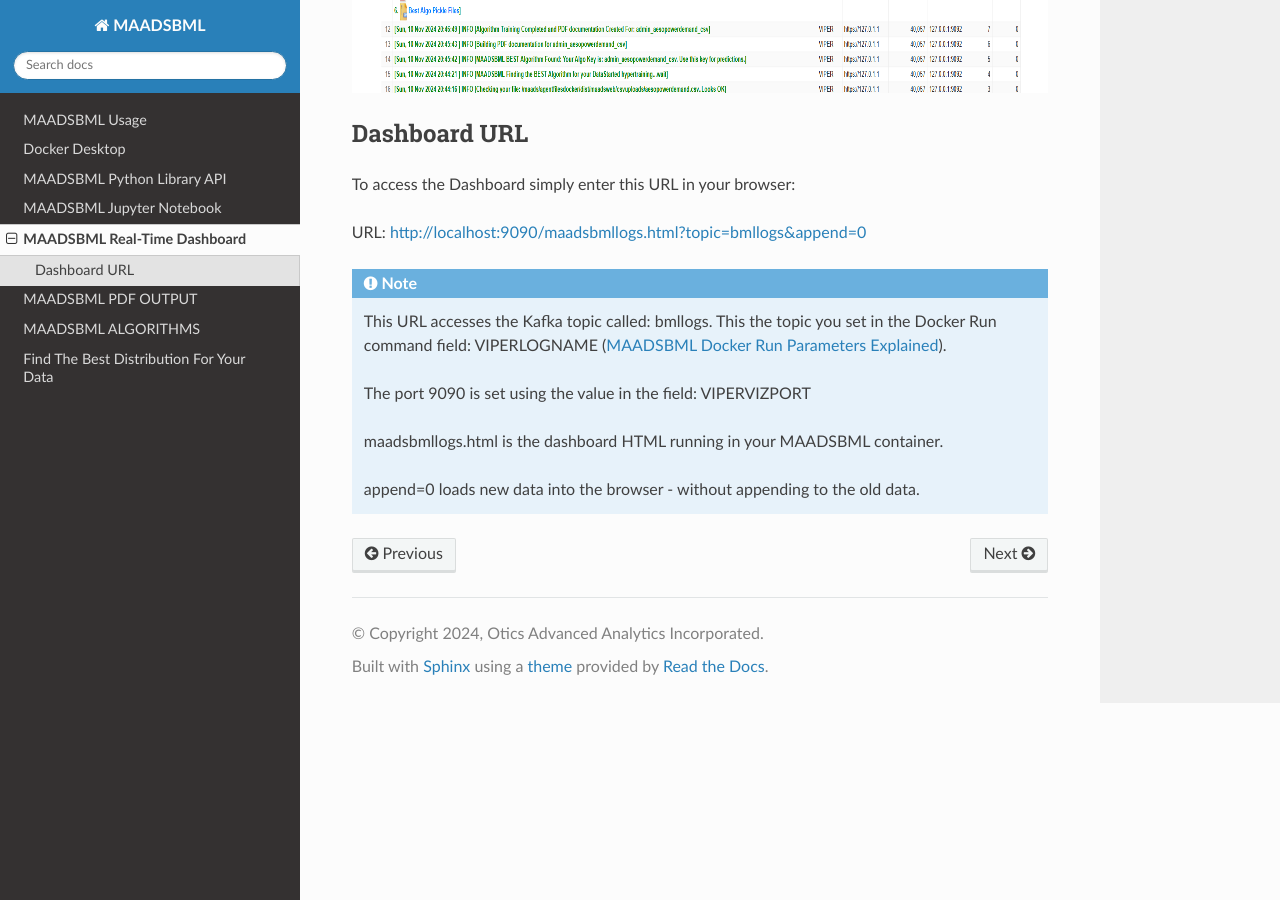
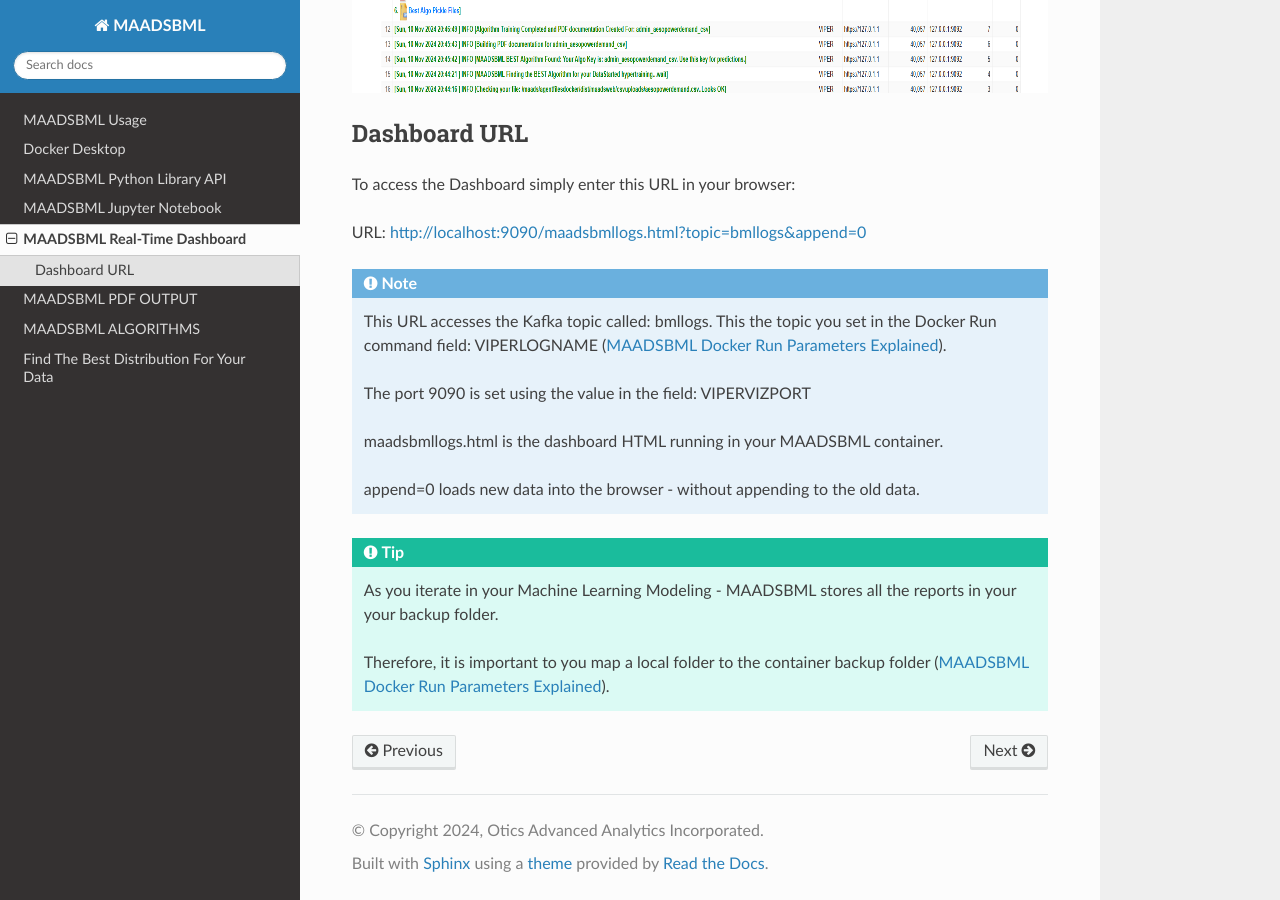
Before and after one commit to smaurice101/maadsbml, a Sphinx documentation site: the page built from docs/source/dashboard.rst, in a window 1280 px wide and 900 px high, scrolled down 776 px. Built offline with Sphinx 7.4.7 and the Read the Docs theme 3.1.0, drawn with Linux system fonts in a browser that asks for light colours.

Commit message:
Update dashboard.rst

```diff
--- a/docs/source/dashboard.rst
+++ b/docs/source/dashboard.rst
@@ -20,3 +20,8 @@
    maadsbmllogs.html is the dashboard HTML running in your MAADSBML container.
 
    append=0 loads new data into the browser - without appending to the old data.
+
+.. tip::
+   As you iterate in your Machine Learning Modeling - MAADSBML stores all the reports in your your backup folder.
+
+   Therefore, it is important to you map a local folder to the container backup folder (:ref:`MAADSBML Docker Run Parameters Explained`).
```
